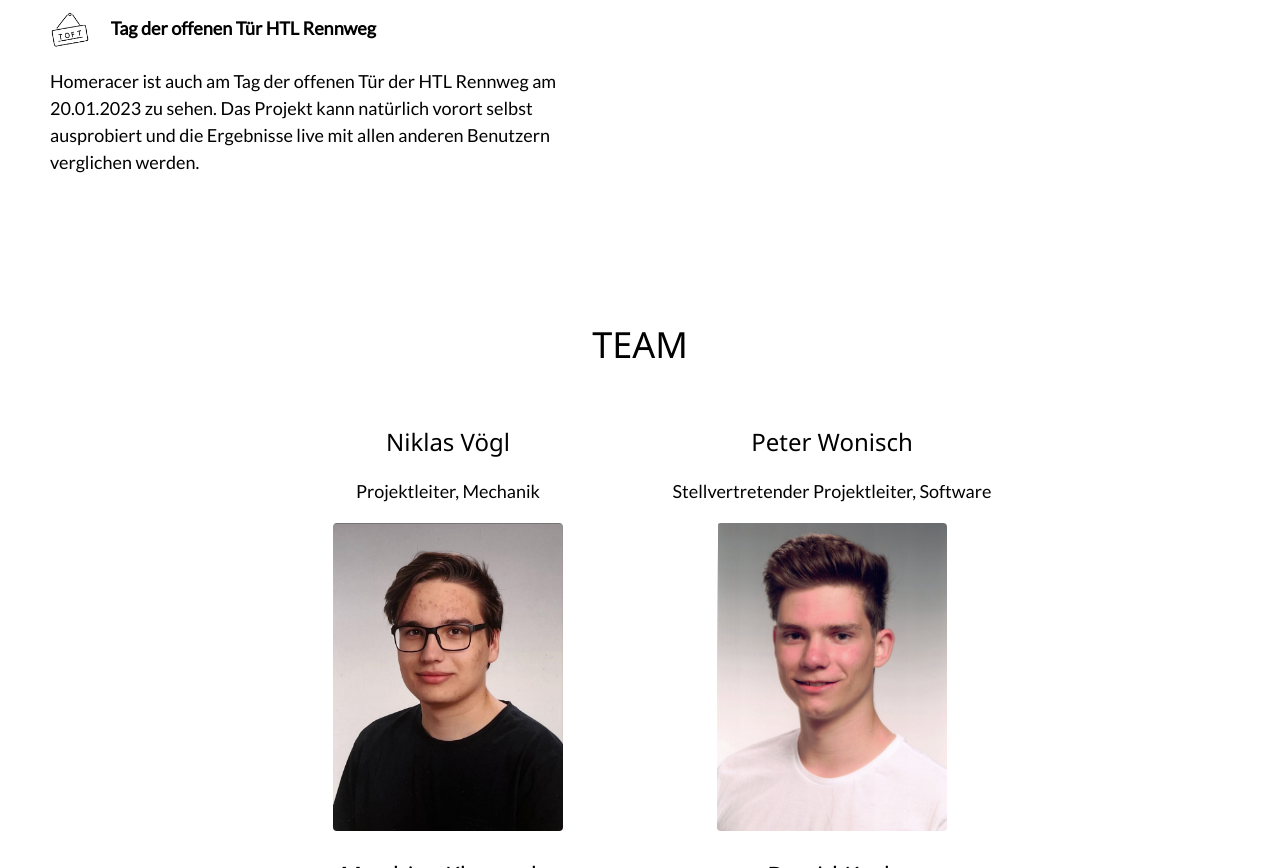
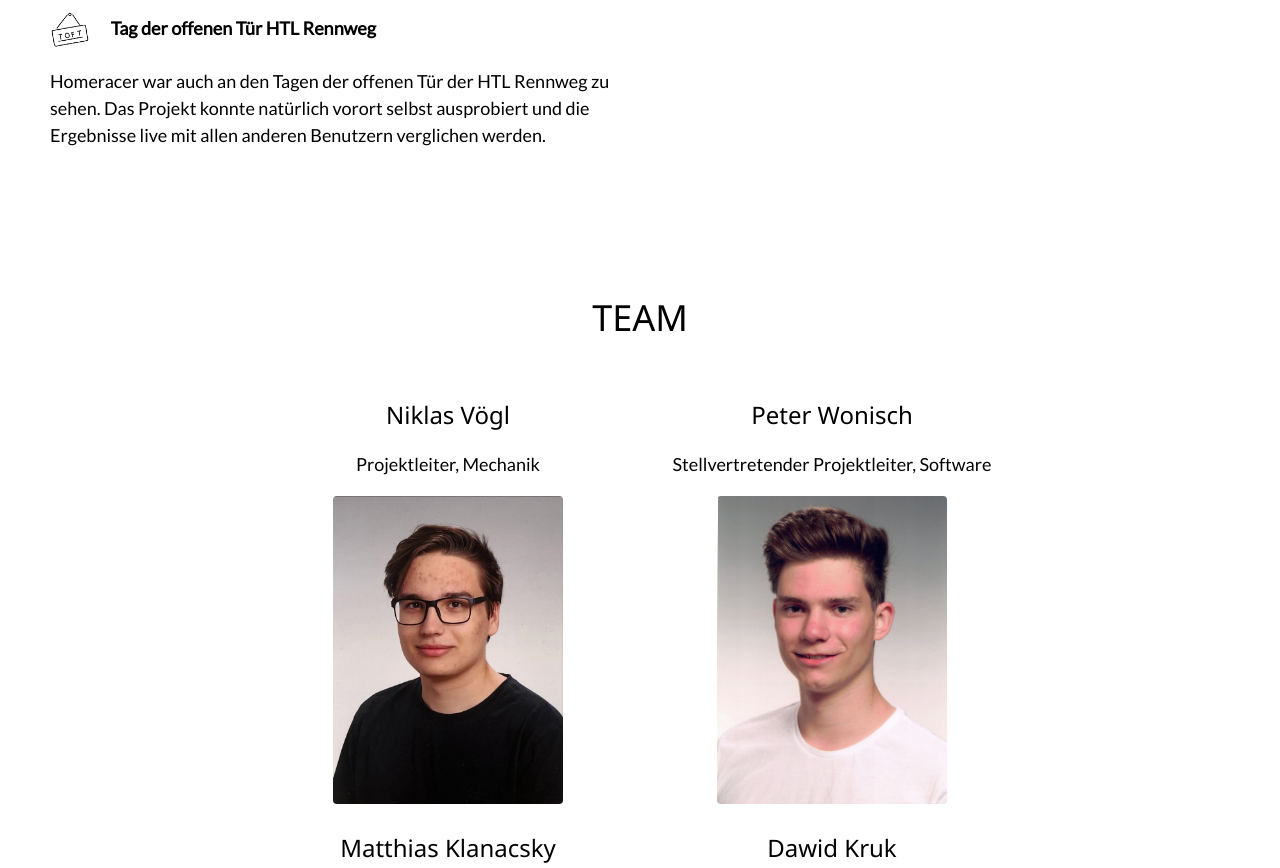
Before and after one commit to PeterWonisch/HomeracerWebsite, a website: page index.html in a window 1280 px wide. Shown: the part 2554-3422 px from the top of the page. Drawn offline with nearby package versions, Linux system fonts and the light colour scheme.

Commit message:
TOFT absatz

```diff
--- a/index.html
+++ b/index.html
@@ -97,8 +97,8 @@
             <br>
             <p><b><img src="/img/iconTOFT.png" style="max-width: 40px" />&nbsp;&nbsp;&nbsp;&nbsp;&nbsp;&nbsp;Tag der offenen Tür HTL Rennweg</b></p>
             <p>
-                Homeracer ist auch am Tag der offenen Tür der HTL Rennweg am 20.01.2023 zu sehen.
-                Das Projekt kann natürlich vorort selbst ausprobiert und die Ergebnisse live mit allen anderen Benutzern verglichen werden.
+                Homeracer war auch an den Tagen der offenen Tür der HTL Rennweg zu sehen.
+                Das Projekt konnte natürlich vorort selbst ausprobiert und die Ergebnisse live mit allen anderen Benutzern verglichen werden.
             </p>
         </div>
         <div class="item">
```
